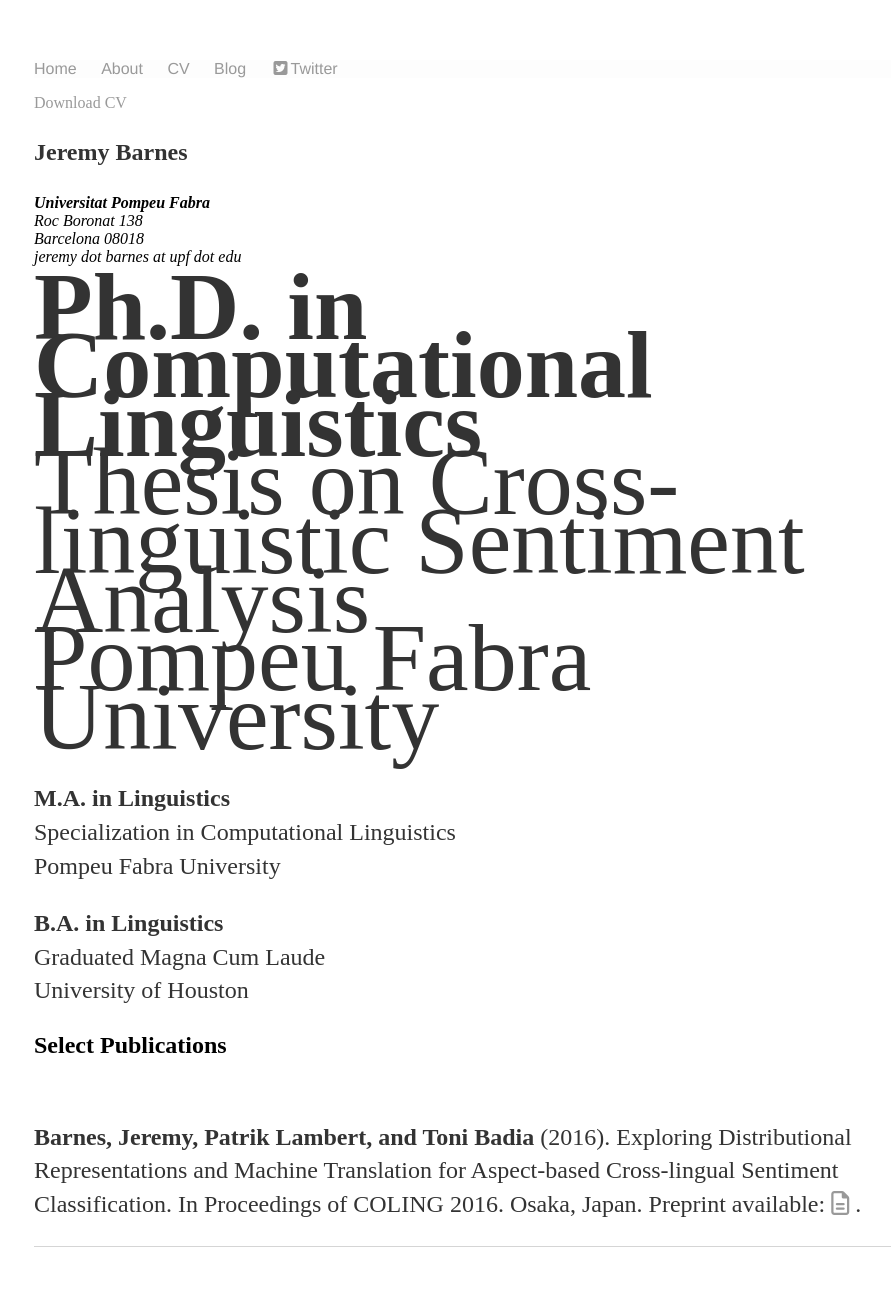
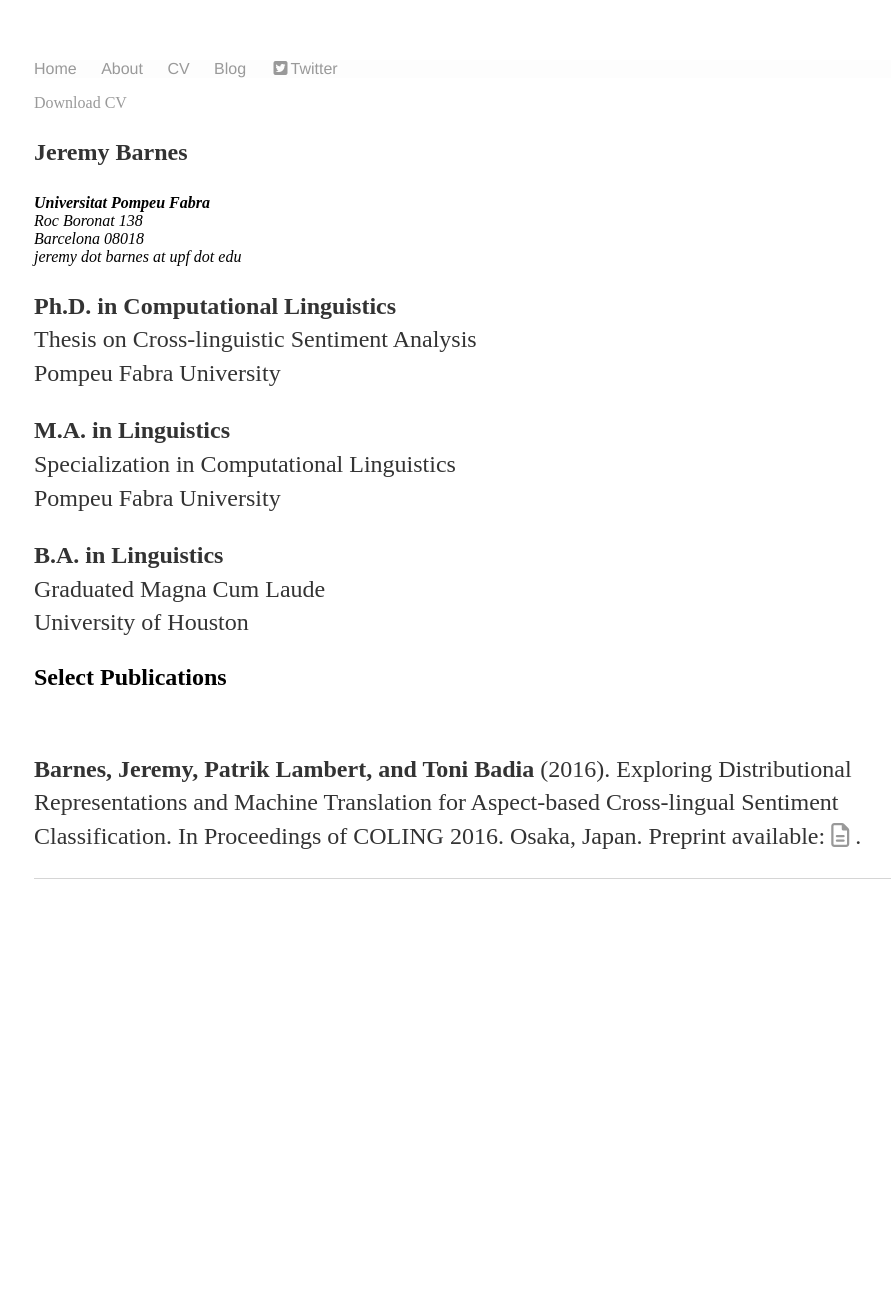
Before and after one commit to jerbarnes/jbarnesspain.github.io, a Jekyll site: the page built from cv/index.html, in a window 1280 px wide. Shown: the whole page, without its empty margins (158-1049 px from the left). Built offline with Jekyll 4.4.1, drawn with Linux system fonts in a browser that asks for light colours; nearby versions of some CDN libraries; after the commit the page ends 939 px from its top, so only the background shows below that.

Commit message:
Update index.html

```diff
--- a/cv/index.html
+++ b/cv/index.html
@@ -16,7 +16,7 @@
 					</address><p>
 
 
-		<span style="font-size: 4em;">
+		<span style="font-size: 20;">
 		<strong>Ph.D. in Computational Linguistics</strong><br>
 		Thesis on Cross-linguistic Sentiment Analysis<br>
 		Pompeu Fabra University<p>
```
